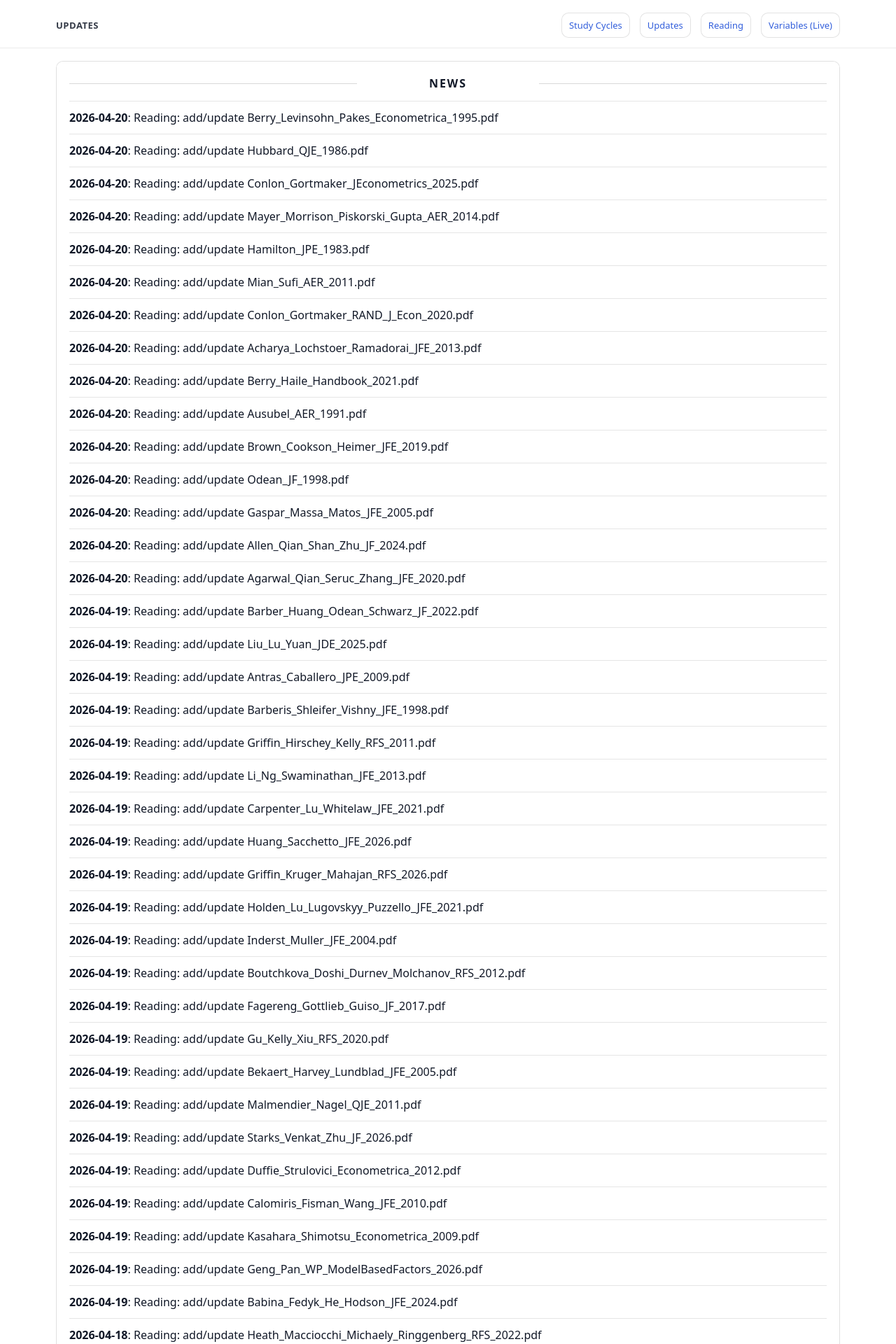
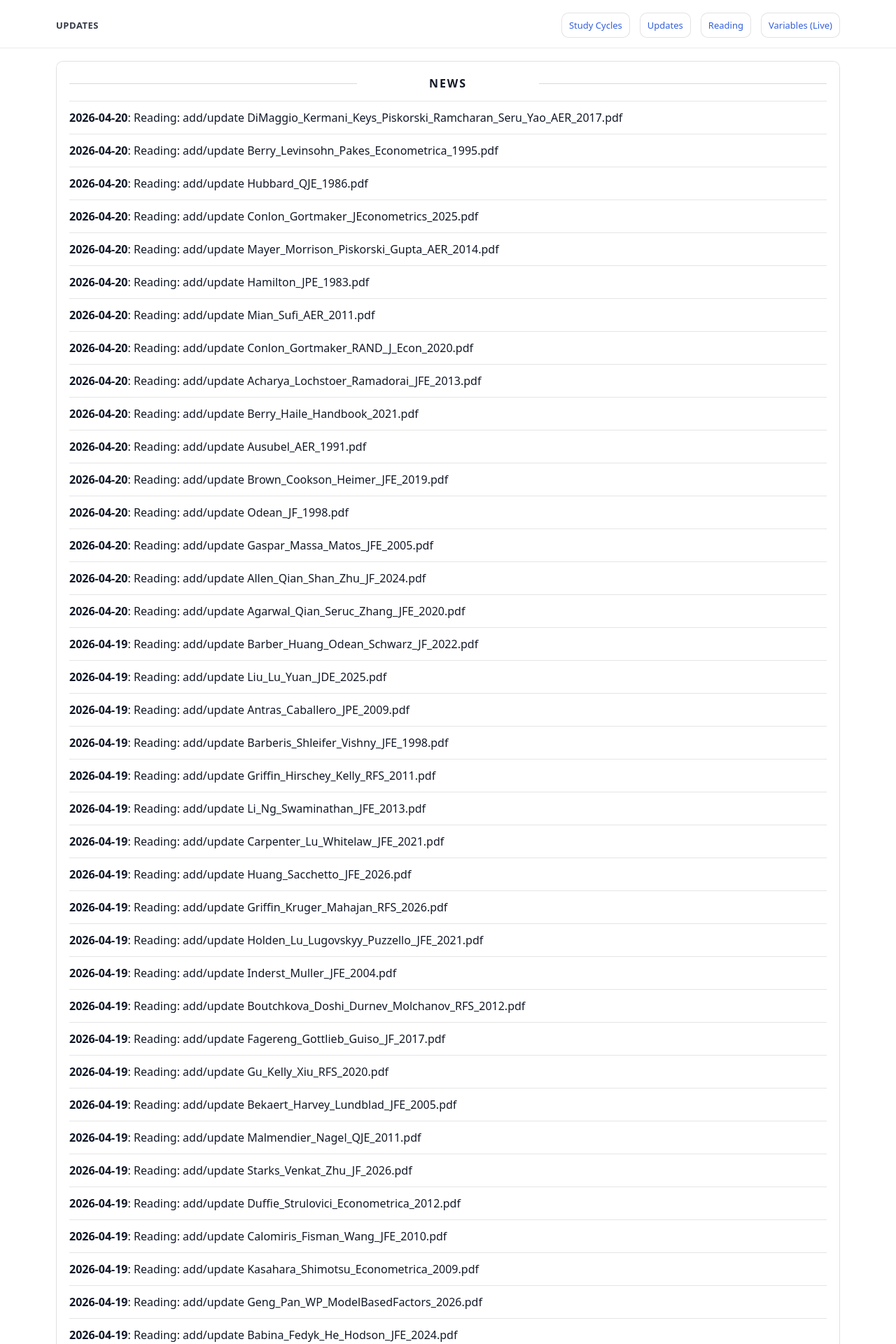
Before and after one commit to yaxinzn/study-archive, a Jekyll site: the page built from updates/index.md, in a window 1280 px wide. Shown: the top 1920 px of the page at 70% size. Built offline with Jekyll 4.4.1, drawn with Linux system fonts in a browser that asks for light colours; some of the changed text lies outside the part shown.

Commit message:
chore: update NEWS feed

```diff
--- a/_data/news.yml
+++ b/_data/news.yml
@@ -1,4 +1,7 @@
 # Auto-generated update history (sorted newest -> oldest). Do not edit manually.
+- ts: "1776684245"
+  date: "2026-04-20"
+  title: "Reading: add/update DiMaggio_Kermani_Keys_Piskorski_Ramcharan_Seru_Yao_AER_2017.pdf"
 - ts: "1776683968"
   date: "2026-04-20"
   title: "Reading: add/update Berry_Levinsohn_Pakes_Econometrica_1995.pdf"
```
